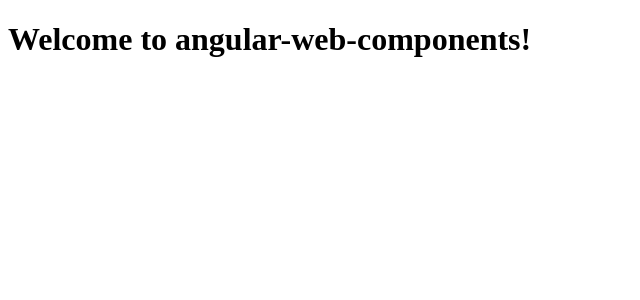
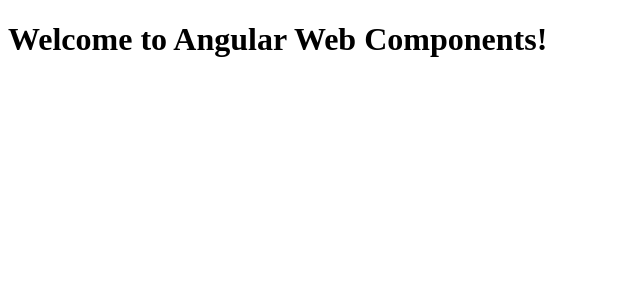
Before and after one commit to monsieur-ricky/angular-web-components, an Angular app: page / in a window 1280 px wide. Shown: the top 300 px of the page, without its empty margins (0-640 px from the left). Built offline with nearby package versions, Linux system fonts and the light colour scheme.

Commit message:
Remove routing from project

```diff
--- a/package.json
+++ b/package.json
@@ -17,7 +17,6 @@
     "@angular/forms": "^19.1.0",
     "@angular/platform-browser": "^19.1.0",
     "@angular/platform-browser-dynamic": "^19.1.0",
-    "@angular/router": "^19.1.0",
     "rxjs": "~7.8.0",
     "tslib": "^2.3.0",
     "zone.js": "~0.15.0"
--- a/src/app/app.component.ts
+++ b/src/app/app.component.ts
@@ -1,16 +1,11 @@
 import { Component } from '@angular/core';
-import { RouterOutlet } from '@angular/router';
 
 @Component({
   selector: 'awc-root',
-  imports: [RouterOutlet],
-  template: `
-    <h1>Welcome to {{title}}!</h1>
-
-    <router-outlet />
-  `,
-  styles: [],
+  imports: [],
+  template: ` <h1>Welcome to {{ title }}!</h1> `,
+  styles: []
 })
 export class AppComponent {
-  title = 'angular-web-components';
+  title = 'Angular Web Components';
 }
--- a/src/app/app.config.ts
+++ b/src/app/app.config.ts
@@ -1,8 +1,5 @@
 import { ApplicationConfig, provideZoneChangeDetection } from '@angular/core';
-import { provideRouter } from '@angular/router';
-
-import { routes } from './app.routes';
 
 export const appConfig: ApplicationConfig = {
-  providers: [provideZoneChangeDetection({ eventCoalescing: true }), provideRouter(routes)]
+  providers: [provideZoneChangeDetection({ eventCoalescing: true })]
 };
--- a/src/app/app.routes.ts
+++ /dev/null
@@ -1,3 +0,0 @@
-import { Routes } from '@angular/router';
-
-export const routes: Routes = [];
```
Also changed, not shown: 1 other file (tests, documents, lock files or other folders).
